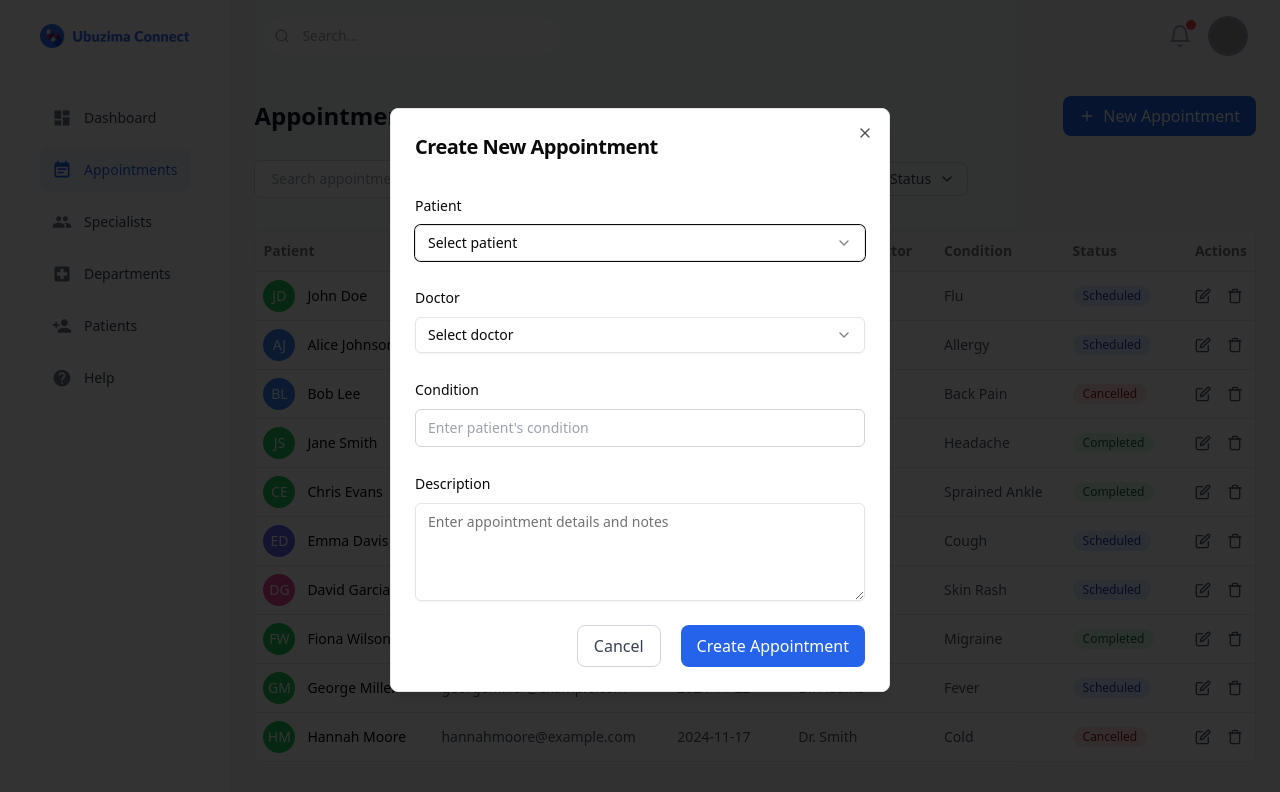
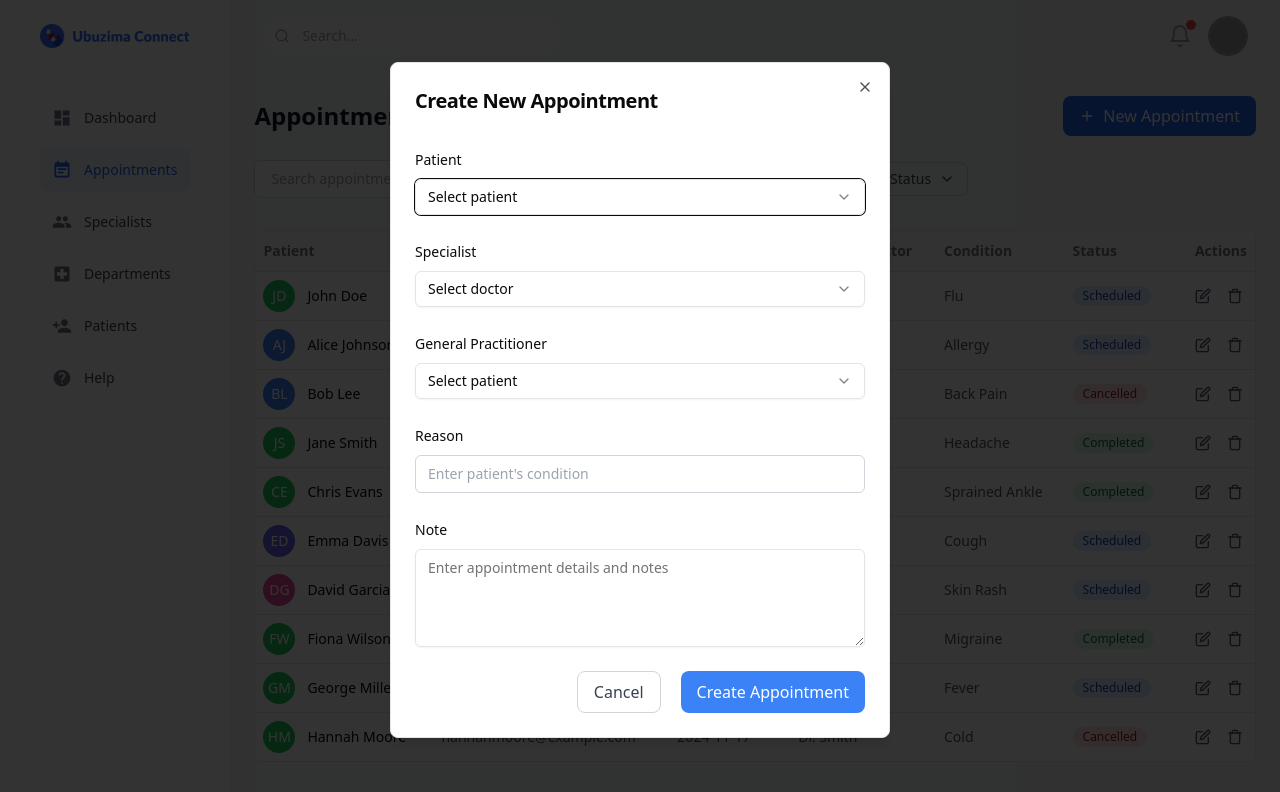
Before and after one commit to 1heodora-e/Foundations_Project, a React (Vite) app in the folder frontend/: page /appointments in a window 1280 px wide. Both pictures are taken after a click on the button "New Appointment". Shown: the top 792 px of the page. Built offline with nearby package versions, Linux system fonts and the light colour scheme; grey boxes are pictures that could not be loaded.

Commit message:
initialized appointments integration

```diff
--- a/frontend/package.json
+++ b/frontend/package.json
@@ -10,6 +10,7 @@
     "preview": "vite preview"
   },
   "dependencies": {
+    "@hookform/resolvers": "^3.9.1",
     "@radix-ui/react-accordion": "^1.2.1",
     "@radix-ui/react-avatar": "^1.1.1",
     "@radix-ui/react-dialog": "^1.1.2",
@@ -28,7 +29,8 @@
     "react-router-dom": "^6.22.3",
     "recharts": "^2.13.3",
     "tailwind-merge": "^2.5.4",
-    "tailwindcss-animate": "^1.0.7"
+    "tailwindcss-animate": "^1.0.7",
+    "yup": "^1.4.0"
   },
   "devDependencies": {
     "@eslint/js": "^9.9.1",
--- a/frontend/src/pages/appointment/AddAppointment.tsx
+++ b/frontend/src/pages/appointment/AddAppointment.tsx
@@ -16,6 +16,7 @@ import {
 import { Label } from "@/components/ui/label";
 import  Input  from "@/components/ui/Input";
 import { Textarea } from "@/components/ui/textarea";
+import useAppointment from "./hooks/useAppointments";
 
 // Sample data - replace with your actual data
 const patients = [
@@ -35,34 +36,9 @@ interface Props {
     setOpen: (open: boolean) => void;
 }
 export default function AddAppointmentForm({open, setOpen}: Props) {
-  const [formData, setFormData] = useState({
-    patientId: "",
-    doctorId: "",
-    condition: "",
-    description: "",
-  });
+  const {handleSubmit, onSubmit, control, errors, register, setValue} = useAppointment();
 
   // eslint-disable-next-line @typescript-eslint/no-explicit-any
-  const handleSubmit = (e: Record<string,any>) => {
-    e.preventDefault();
-    // Handle form submission here
-    console.log(formData);
-    setOpen(false);
-    // Reset form
-    setFormData({
-      patientId: "",
-      doctorId: "",
-      condition: "",
-      description: "",
-    });
-  };
-
-  const handleChange = (name:string, value:string) => {
-    setFormData((prev) => ({
-      ...prev,
-      [name]: value,
-    }));
-  };
 
   return (
     <Dialog open={open} onOpenChange={setOpen}>
@@ -74,13 +50,14 @@ export default function AddAppointmentForm({open, setOpen}: Props) {
           </DialogTitle>
         </DialogHeader>
 
-        <form onSubmit={handleSubmit} className="mt-4 space-y-6">
+        <form onSubmit={handleSubmit(onSubmit)} className="mt-4 space-y-6">
           {/* Patient Selection */}
           <div className="space-y-2">
             <Label htmlFor="patient">Patient</Label>
             <Select
-              value={formData.patientId}
-              onValueChange={(value) => handleChange("patientId", value)}
+              {...register("patientId")}
+              name="patientId"
+              onValueChange={(value) => setValue("patientId", value)}
             >
               <SelectTrigger id="patient" className="w-full">
                 <SelectValue placeholder="Select patient" />
@@ -93,14 +70,20 @@ export default function AddAppointmentForm({open, setOpen}: Props) {
                 ))}
               </SelectContent>
             </Select>
+            {errors.patientId && (
+              <p className="text-red-500 text-sm">{errors.patientId.message}</p>
+            )
+            }
           </div>
 
           {/* Doctor Selection */}
           <div className="space-y-2">
-            <Label htmlFor="doctor">Doctor</Label>
+            <Label htmlFor="doctor">Specialist</Label>
             <Select
-              value={formData.doctorId}
-              onValueChange={(value) => handleChange("doctorId", value)}
+              // onValueChange={(value) => handleChange("doctorId", value)}
+              {...register("specialistId")}
+              name="specialistId"
+              onValueChange={(value) => setValue("specialistId", value)}
             >
               <SelectTrigger id="doctor" className="w-full">
                 <SelectValue placeholder="Select doctor" />
@@ -118,30 +101,68 @@ export default function AddAppointmentForm({open, setOpen}: Props) {
                 ))}
               </SelectContent>
             </Select>
+            {errors.specialistId && (
+              <p className="text-red-500 text-sm">{errors.specialistId.message}</p>
+            )
+            }
+          </div>
+
+          <div className="space-y-2">
+            <Label htmlFor="patient">General Practitioner</Label>
+            <Select
+              {...register("gpId")}
+              name="gpId"
+              onValueChange={(value) => setValue("gpId", value)}
+            >
+              <SelectTrigger id="patient" className="w-full">
+                <SelectValue placeholder="Select patient" />
+              </SelectTrigger>
+              <SelectContent>
+                {patients.map((gp) => (
+                  <SelectItem key={gp.id} value={gp.id.toString()}>
+                    {gp.name}
+                  </SelectItem>
+                ))}
+              </SelectContent>
+            </Select>
+            {errors.gpId && (
+              <p className="text-red-500 text-sm">{errors.gpId.message}</p>
+            )
+            }
           </div>
 
           {/* Condition Input */}
           <div className="space-y-2">
-            <Label htmlFor="condition">Condition</Label>
+            <Label htmlFor="condition">Reason</Label>
             <Input
-              id="condition"
-              value={formData.condition}
+              id="reason"
+              // value={formData.condition}
               className="text-sm"
-              onChange={(e) => handleChange("condition", e.target.value)}
+              // onChange={(e) => handleChange("condition", e.target.value)}
+              {...register("reason")}
+              name="reason"
               placeholder="Enter patient's condition"
             />
+            {errors.reason && (
+              <p className="text-red-500 text-sm">{errors.reason.message}</p>
+            )}
           </div>
 
           {/* Description Textarea */}
           <div className="space-y-2">
-            <Label htmlFor="description">Description</Label>
+            <Label htmlFor="note">Note</Label>
             <Textarea
-              id="description"
-              value={formData.description}
-              onChange={(e) => handleChange("description", e.target.value)}
+              id="note"
+              // value={formData.description}
+              // onChange={(e) => handleChange("description", e.target.value)}
+              {...register("note")}
+              name="note"
               placeholder="Enter appointment details and notes"
               rows={4}
             />
+            {errors.note && (
+              <p className="text-red-500 text-sm">{errors.note.message}</p>
+            )}
           </div>
 
           <DialogFooter className="gap-3">
@@ -154,7 +175,9 @@ export default function AddAppointmentForm({open, setOpen}: Props) {
             </button>
             <button
               type="submit"
-              className="px-4 py-2 bg-blue-600 text-white rounded-lg hover:bg-blue-700 transition-colors"
+              // disable if errors is not an empty object
+              disabled={Object.keys(errors).length > 0}
+              className={Object.keys(errors)?.length < 0 ? "px-4 py-2 bg-blue-500 text-white rounded-lg hover:bg-blue-600 transition-colors" : "px-4 py-2 bg-blue-500 text-white rounded-lg hover:bg-blue-600 transition-colors"}
             >
               Create Appointment
             </button>
--- /dev/null
+++ b/frontend/src/pages/appointment/hooks/useAppointments.ts
@@ -0,0 +1,42 @@
+import { FieldValues, useForm } from "react-hook-form";
+import * as yup from "yup";
+import { yupResolver } from "@hookform/resolvers/yup";
+
+interface Appointment {
+    patientId: string;
+    specialistId: string;
+    gpId: string;
+    reason: string;
+    note: string;
+}
+export default function useAppointment(){
+
+    const schema = yup.object().shape({
+        patientId: yup.string().required("Patient is required"),
+        specialistId: yup.string().required("Specialist is required"),
+        gpId: yup.string().required("General Practitioner is required"),
+        reason: yup.string().required("Reason is required"),
+        note: yup.string().required("Note is required"),
+    });
+
+
+    const {control, handleSubmit, register,formState: {errors}, setValue} = useForm<Appointment>(
+        {
+            resolver: yupResolver(schema)
+        }
+    );
+
+
+    const onSubmit = (data: FieldValues) => {
+        console.log(data);
+    }
+
+    return {
+        control,
+        handleSubmit,
+        errors,
+        onSubmit,
+        register,
+        setValue
+    }
+}
```
Also changed, not shown: 2 other files (tests, documents, lock files or other folders).
